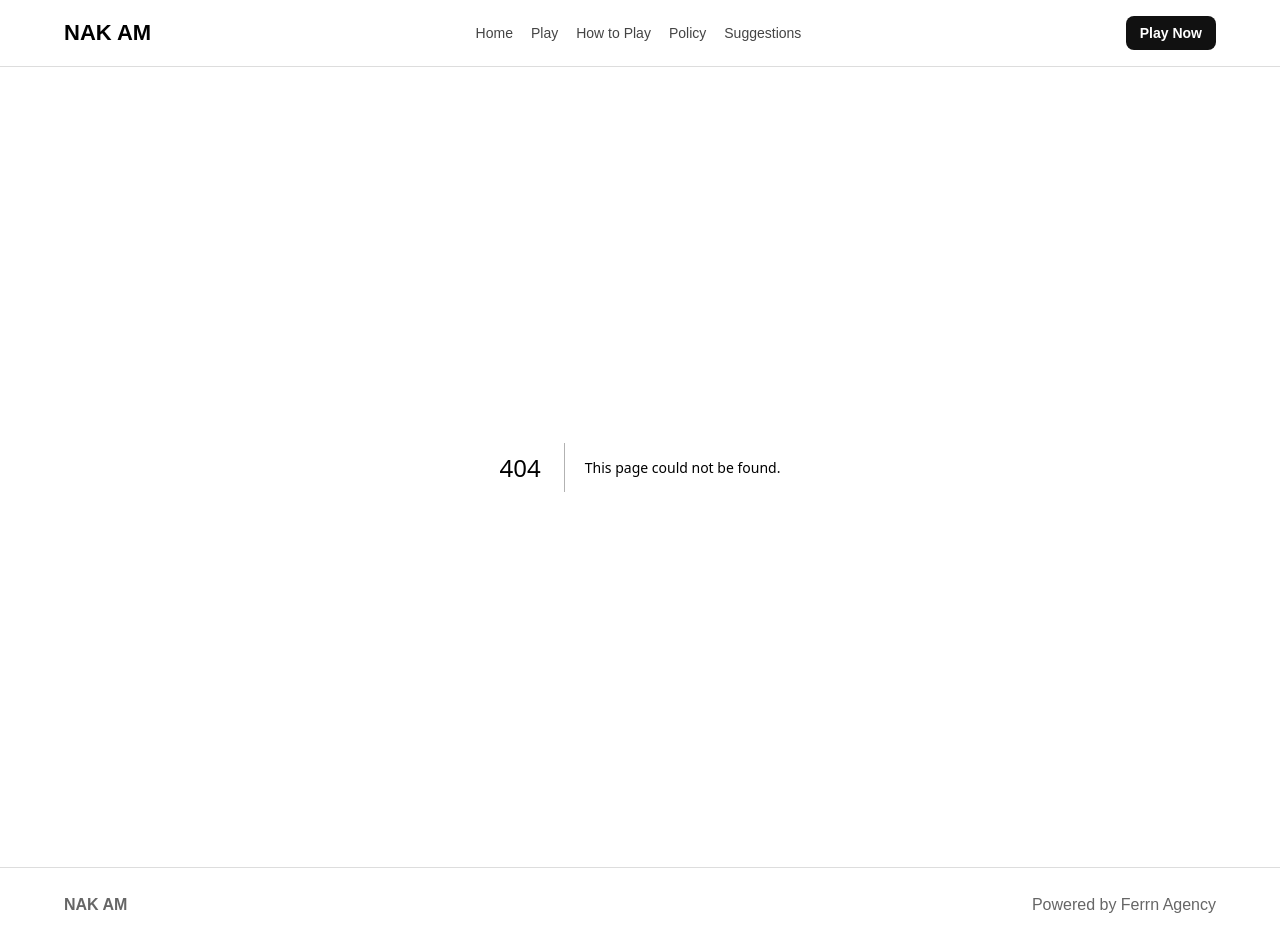
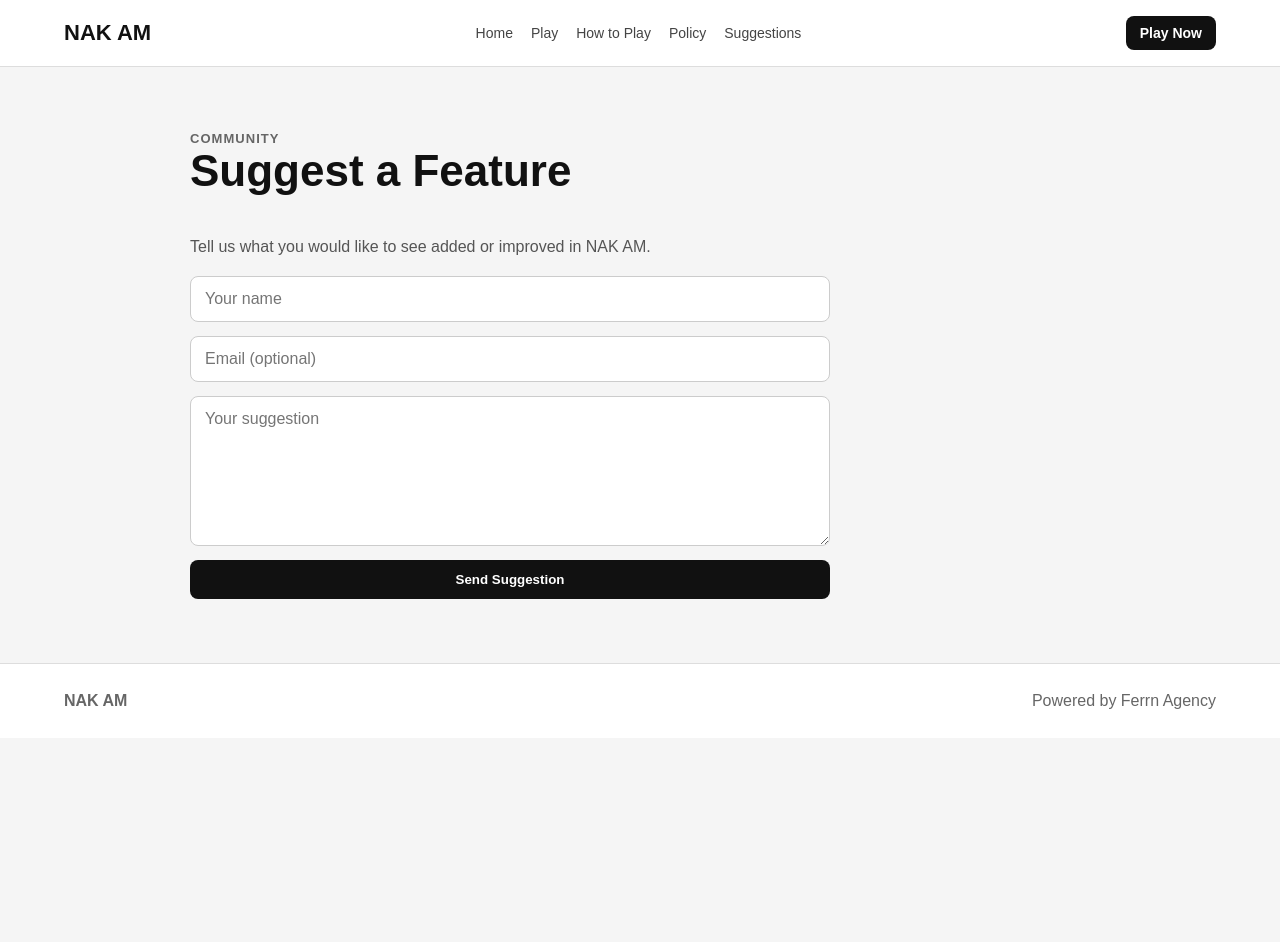
Before and after one commit to Boymyke/tap-tap-game, a Next.js app: page /suggest in a window 1280 px wide. Before the commit this address had no page. After the commit the page ends 800 px from the top, so only its background shows below. Built offline with nearby package versions, Linux system fonts and the light colour scheme.

Commit message:
Add suggestions page

```diff
--- /dev/null
+++ b/app/suggest/page.tsx
@@ -0,0 +1,9 @@
+"use client";
+
+import { FormEvent, useState } from "react";
+
+export default function SuggestPage(){
+  const [sent,setSent]=useState(false);
+  function submit(e:FormEvent){e.preventDefault();setSent(true)}
+  return <section className="page"><div className="eyebrow">Community</div><h1>Suggest a Feature</h1><p>Tell us what you would like to see added or improved in NAK AM.</p>{sent?<div className="card"><h3>Suggestion received in this demo.</h3><p>The production version will save submissions to the database for admin review.</p></div>:<form className="form" onSubmit={submit}><input required placeholder="Your name"/><input type="email" placeholder="Email (optional)"/><textarea required placeholder="Your suggestion"/><button className="button" type="submit">Send Suggestion</button></form>}</section>
+}
```
